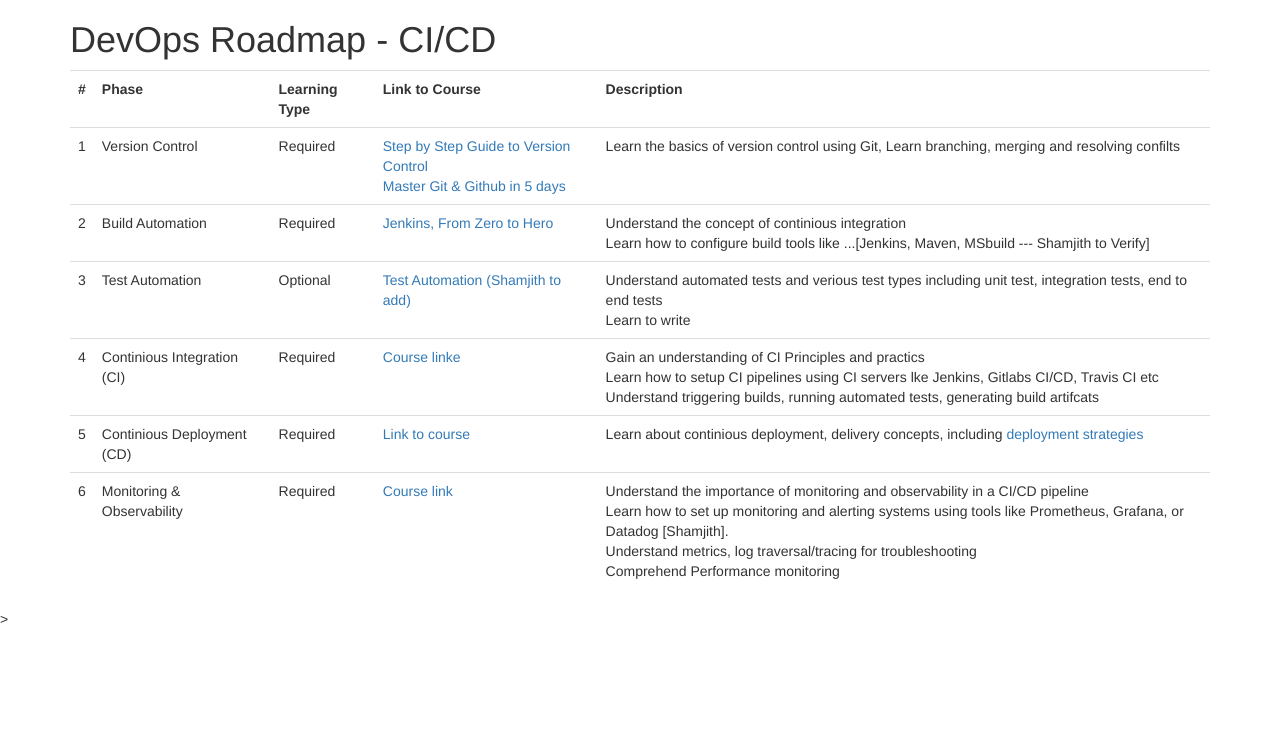
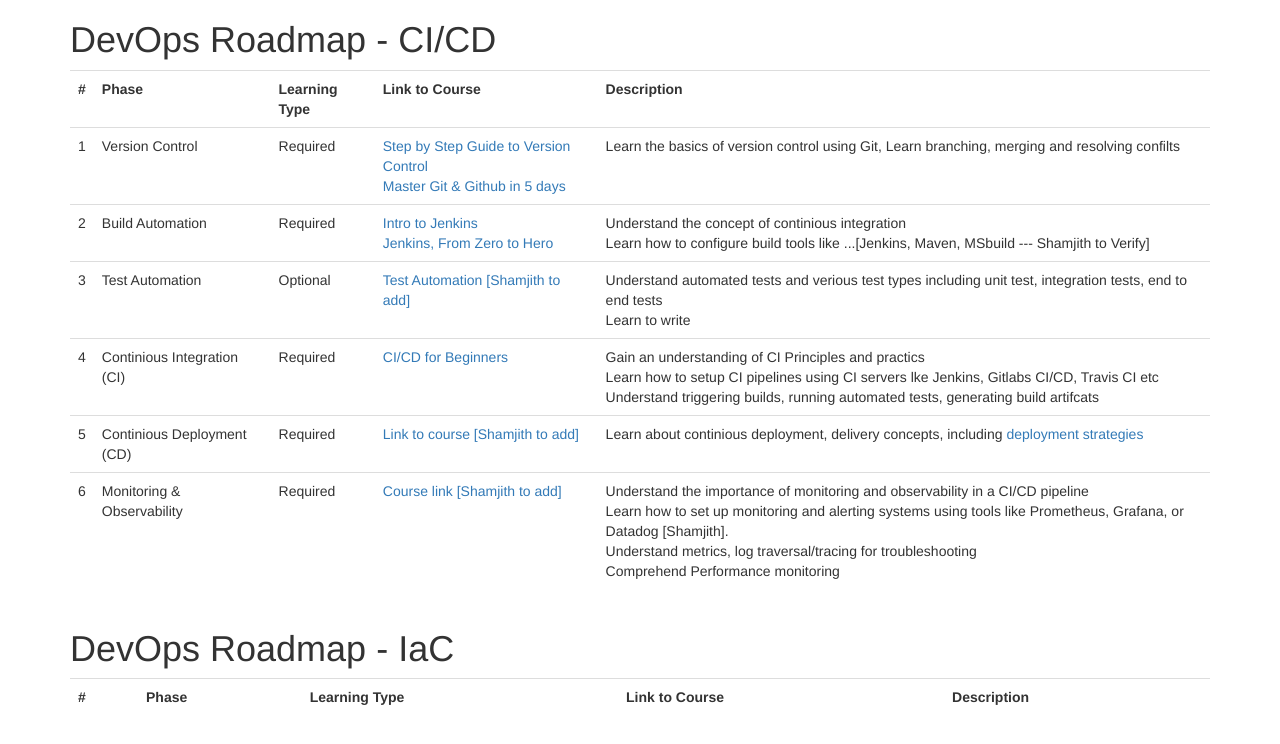
Before and after one commit to znisar/DevOps-Roadmap, a plain HTML site: page Index.html in a window 1280 px wide. Drawn offline with nearby package versions, Linux system fonts and the light colour scheme.

Commit message:
Added 2nd section

```diff
--- a/Index.html
+++ b/Index.html
@@ -33,7 +33,11 @@
                 <td> 2 </td>
                 <td> Build Automation </td>
                 <td> Required </td>
-                <td> <a href="https://capco.udemy.com/course/jenkins-from-zero-to-hero/?src=sac&kw=jenkins">Jenkins, From Zero to Hero</a> </td>
+                <td>
+                    <a href="https://capco.udemy.com/course/jenkins-masterclass/"> Intro to Jenkins</a> <br>
+                    <a href="https://capco.udemy.com/course/jenkins-from-zero-to-hero/?src=sac&kw=jenkins">Jenkins, From Zero to Hero</a> <br>
+
+                </td>
                 <td>
                     Understand the concept of continious integration <br>
                     Learn how to configure build tools like ...[Jenkins, Maven, MSbuild --- Shamjith to Verify]
@@ -43,7 +47,7 @@
                 <td> 3 </td>
                 <td> Test Automation </td>
                 <td> Optional </td>
-                <td> <a href=""> Test Automation (Shamjith to add) </a> </td>
+                <td> <a href=""> Test Automation [Shamjith to add] </a> </td>
                 <td>
                     Understand automated tests and verious test types including unit test, integration tests, end to end tests <br>
                     Learn to write
@@ -53,7 +57,7 @@
                 <td> 4 </td>
                 <td> Continious Integration (CI) </td>
                 <td> Required </td>
-                <td> <a href="" > Course linke </a></td>
+                <td> <a href="https://capco.udemy.com/course/ci-cd-devops/" > CI/CD for Beginners </a></td>
                 <td>
                     Gain an understanding of CI Principles and practics <br>
                     Learn how to setup CI pipelines using CI servers lke Jenkins, Gitlabs CI/CD, Travis CI etc <br>
@@ -64,7 +68,7 @@
                 <td> 5</td>
                 <td> Continious Deployment (CD) </td>
                 <td> Required </td>
-                <td> <a href=""> Link to course </a> </td>
+                <td> <a href=""> Link to course [Shamjith to add] </a> </td>
                 <td>
                     Learn about continious deployment, delivery concepts, including <a href="https://www.apwide.com/8-deployment-strategies-explained-and-compared/">deployment strategies</a> <br>
 
@@ -74,7 +78,7 @@
                 <td> 6 </td>
                 <td> Monitoring & Observability</td>
                 <td> Required </td>
-                <td> <a href=""> Course link </a> </td>
+                <td> <a href=""> Course link [Shamjith to add] </a> </td>
                 <td>
                     Understand the importance of monitoring and observability in a CI/CD pipeline <br>
                     Learn how to set up monitoring and alerting systems using tools like Prometheus, Grafana, or Datadog [Shamjith].<br>
@@ -86,7 +90,18 @@
 
         </table>
         </div>
-    </div>>
+
+        <H1> DevOps Roadmap - IaC </H1>
+        <table class="IaC table">
+            <tr>
+                <th> # </th>
+                <th> Phase </th>
+                <th> Learning Type </th>
+                <th> Link to Course </th>
+                <th> Description </th>
+            </tr>
+
+    </div>
 </body>
 
 </html>
```
